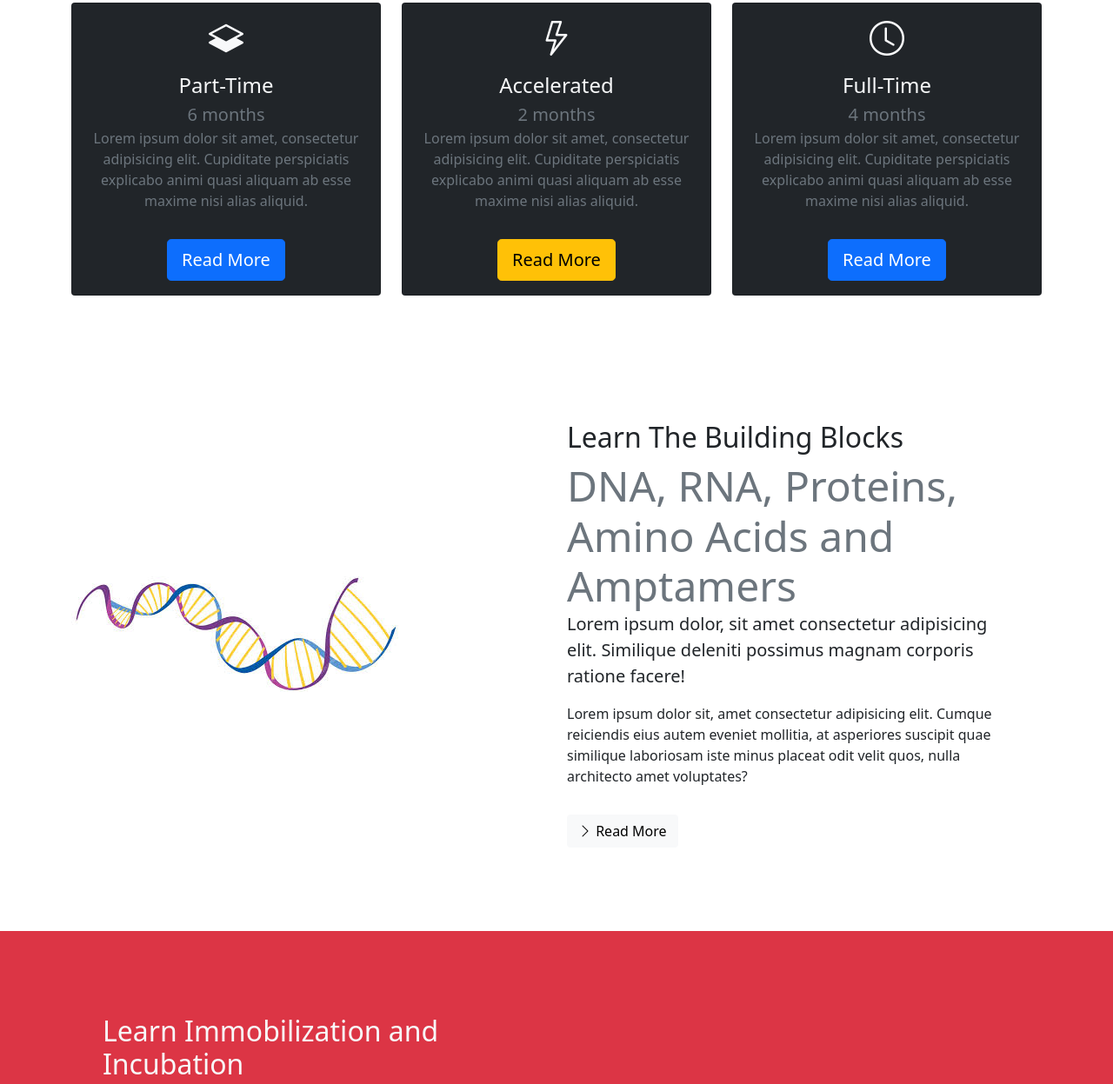
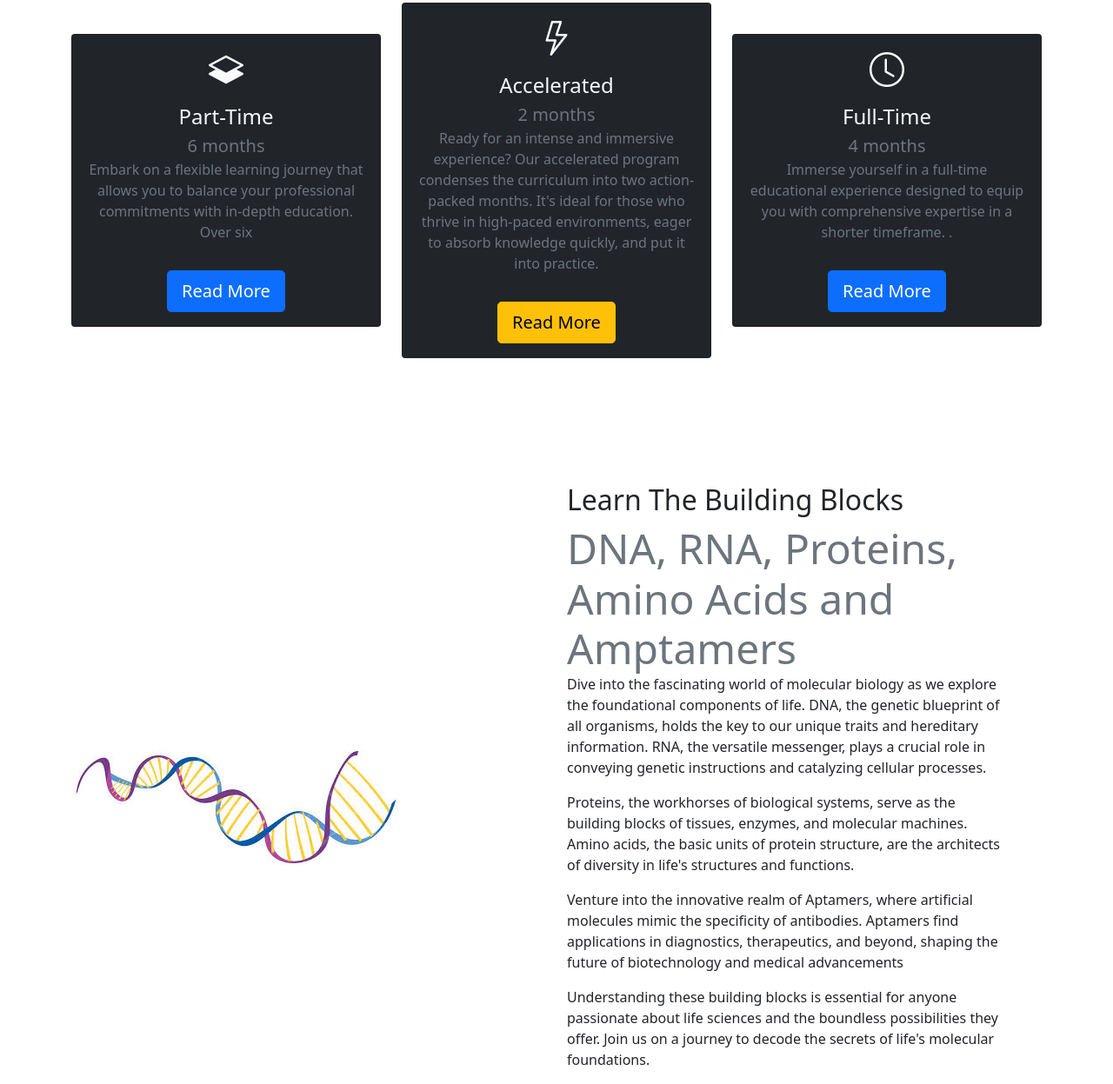
Before and after one commit to rasheedtobi/aptasensor_masterclass, a plain HTML site: page index.html in a window 1280 px wide. Shown: the part 689-1936 px from the top of the page at 87% size. Drawn offline with nearby package versions, Linux system fonts and the light colour scheme.

Commit message:
converted lorem to intelligible texts

```diff
--- a/index.html
+++ b/index.html
@@ -115,9 +115,7 @@
                 <h4 class="card-title">Part-Time</h4>
                 <p class="lead text-muted card-subtitle">6 months</p>
                 <p class="card-text text-muted">
-                  Lorem ipsum dolor sit amet, consectetur adipisicing elit.
-                  Cupiditate perspiciatis explicabo animi quasi aliquam ab esse
-                  maxime nisi alias aliquid.
+                  Embark on a flexible learning journey that allows you to balance your professional commitments with in-depth education. Over six
                 </p>
                 <a href="#" class="btn btn-primary btn-lg mt-3">Read More</a>
               </div>
@@ -132,9 +130,7 @@
                 <h4 class="card-title">Accelerated</h4>
                 <p class="lead text-muted card-subtitle">2 months</p>
                 <p class="card-text text-muted">
-                  Lorem ipsum dolor sit amet, consectetur adipisicing elit.
-                  Cupiditate perspiciatis explicabo animi quasi aliquam ab esse
-                  maxime nisi alias aliquid.
+                 Ready for an intense and immersive experience? Our accelerated program condenses the curriculum into two action-packed months. It's ideal for those who thrive in high-paced environments, eager to absorb knowledge quickly, and put it into practice.
                 </p>
                 <a href="#" class="btn btn-warning btn-lg mt-3">Read More</a>
               </div>
@@ -149,9 +145,7 @@
                 <h4 class="card-title">Full-Time</h4>
                 <p class="lead text-muted card-subtitle">4 months</p>
                 <p class="card-text text-muted">
-                  Lorem ipsum dolor sit amet, consectetur adipisicing elit.
-                  Cupiditate perspiciatis explicabo animi quasi aliquam ab esse
-                  maxime nisi alias aliquid.
+                  Immerse yourself in a full-time educational experience designed to equip you with comprehensive expertise in a shorter timeframe. .
                 </p>
                 <a href="#" class="btn btn-primary btn-lg mt-3">Read More</a>
               </div>
@@ -168,22 +162,19 @@
             <img src="img/ddna.jpeg" class="img-fluid" alt="" />
             <!-- <img src="img/AUNps.jpg" class="img-fluid" alt="" /> -->
           </div>
-          <div class="col-md p-5">
+          <Understanding class="col-md p-5">
             <h2>Learn The Building Blocks</h2>
             <div class="display-5 text-muted">
               DNA, RNA, Proteins, Amino Acids and Amptamers
             </div>
 
-            <p class="lead">
-              Lorem ipsum dolor, sit amet consectetur adipisicing elit.
-              Similique deleniti possimus magnam corporis ratione facere!
-            </p>
-            <p>
-              Lorem ipsum dolor sit, amet consectetur adipisicing elit. Cumque
-              reiciendis eius autem eveniet mollitia, at asperiores suscipit
-              quae similique laboriosam iste minus placeat odit velit quos,
-              nulla architecto amet voluptates?
-            </p>
+           <p>Dive into the fascinating world of molecular biology as we explore the foundational components of life. DNA, the genetic blueprint of all organisms, holds the key to our unique traits and hereditary information. RNA, the versatile messenger, plays a crucial role in conveying genetic instructions and catalyzing cellular processes.</p>
+
+<p>Proteins, the workhorses of biological systems, serve as the building blocks of tissues, enzymes, and molecular machines. Amino acids, the basic units of protein structure, are the architects of diversity in life's structures and functions.</p>
+
+<p>Venture into the innovative realm of Aptamers, where artificial molecules mimic the specificity of antibodies. Aptamers find applications in diagnostics, therapeutics, and beyond, shaping the future of biotechnology and medical advancements </p>
+
+<p>Understanding these building blocks is essential for anyone passionate about life sciences and the boundless possibilities they offer. Join us on a journey to decode the secrets of life's molecular foundations.</p>
             <a href="#" class="btn btn-light mt-3">
               <i class="bi bi-chevron-right"></i> Read More
             </a>
@@ -201,14 +192,13 @@
               Analytes, Self-assembled Monolayers, Electrodes and Electrolytes
             </div>
             <p class="lead">
-              Lorem ipsum dolor, sit amet consectetur adipisicing elit.
-              Similique deleniti possimus magnam corporis ratione facere!
-            </p>
-            <p>
-              Lorem ipsum dolor sit, amet consectetur adipisicing elit. Cumque
-              reiciendis eius autem eveniet mollitia, at asperiores suscipit
-              quae similique laboriosam iste minus placeat odit velit quos,
-              nulla architecto amet voluptates?
+              Delve into the world of analytes, exploring their vital role in the field of biotechnology. Understand how analytes are the substances of interest, the molecules you're seeking to detect or measure in various applications.</p>
+
+<p>Discover the science behind self-assembled monolayers (SAMs), a critical aspect of surface chemistry. Learn how SAMs provide a stable platform for the immobilization of molecules, paving the way for efficient and specific detection.</p>
+
+<p>Explore the fascinating realm of electrodes and electrolytes, integral components in electrochemical biosensors. Gain insight into the interplay between electrodes and electrolytes, crucial for signal generation and analysis in various biosensing techniques.</p>
+
+<p>Master the art of immobilization and incubation as you navigate the intricate world of biotechnology. These techniques are essential for achieving reliable and precise results in diagnostics, research, and beyond.</p>
             </p>
             <a href="#" class="btn btn-light mt-3">
               <i class="bi bi-chevron-right"></i> Read More
```
Also changed, not shown: about.html (+1 -1 lines).
